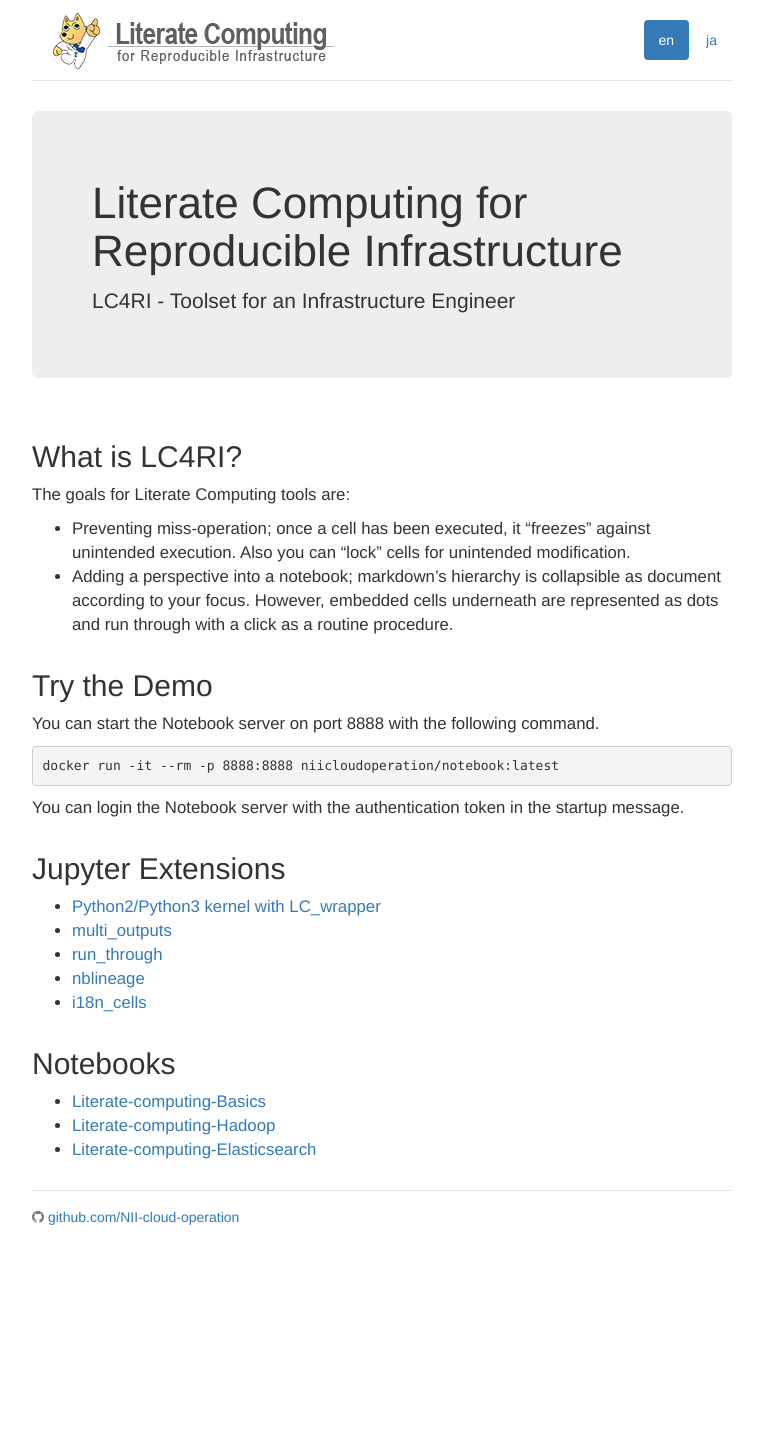
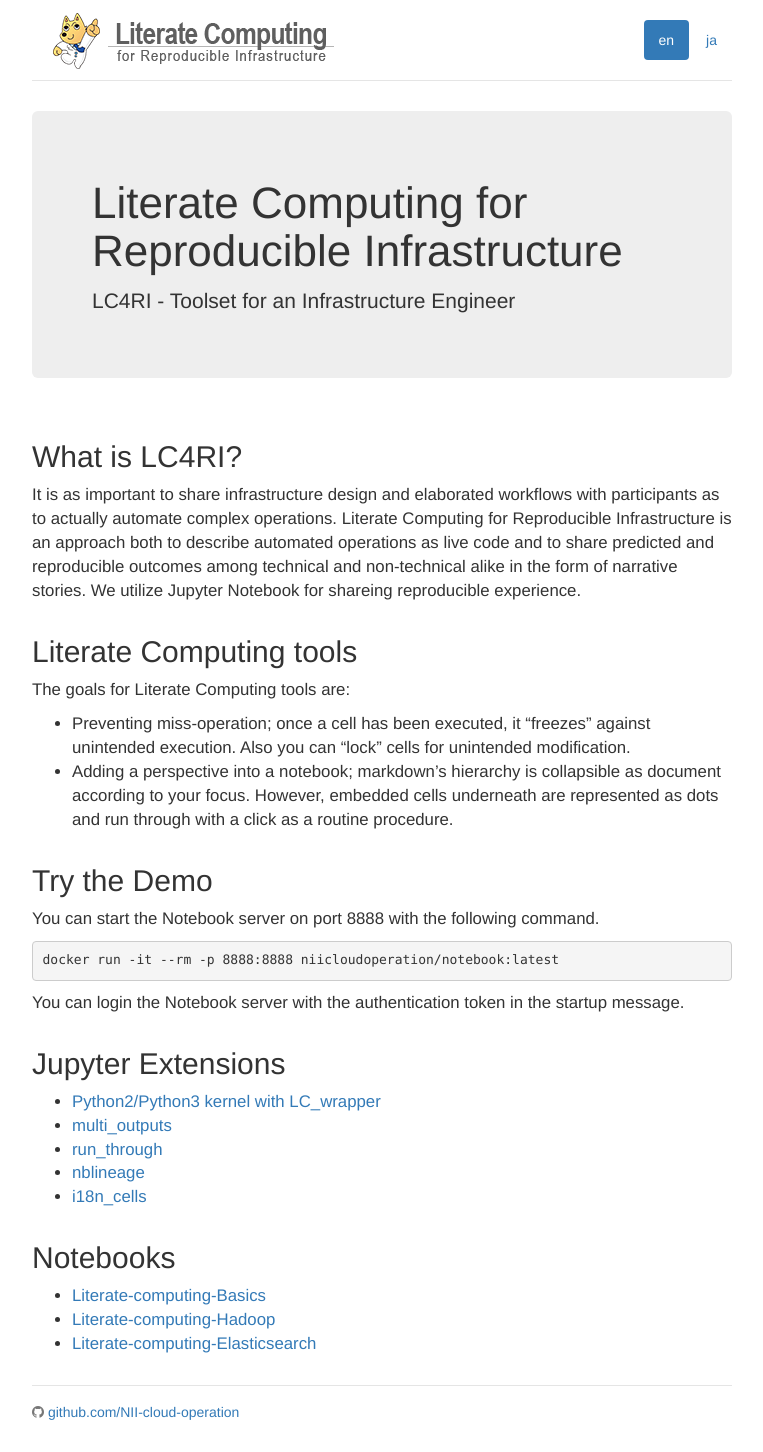
Before and after one commit to Literate-Computing/literate-computing.github.io, a Jekyll site: the page built from index.md, in a window 1280 px wide. Shown: the whole page, without its empty margins (258-1021 px from the left). Built offline with Jekyll 4.4.1, drawn with Linux system fonts in a browser that asks for light colours; before the commit the page ends 1257 px from its top, so only the background shows below that.

Commit message:
Enhance "What is LC4RI?"

```diff
--- a/index.md
+++ b/index.md
@@ -6,7 +6,9 @@
 ---
 
 ## What is LC4RI?
+It is as important to share infrastructure design and elaborated workflows with participants as to actually automate complex operations. Literate Computing for Reproducible Infrastructure is an approach both to describe automated operations as live code and to share predicted and reproducible outcomes among technical and non-technical alike in the form of narrative stories.  We utilize Jupyter Notebook for shareing reproducible experience.
 
+## Literate Computing tools
 The goals for Literate Computing tools are:
 
 - Preventing miss-operation; once a cell has been executed, it “freezes” against unintended execution. Also you can “lock” cells for unintended modification.
```
